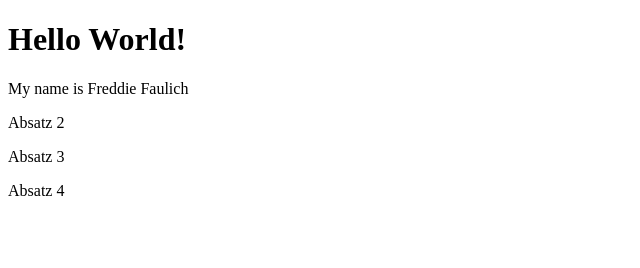
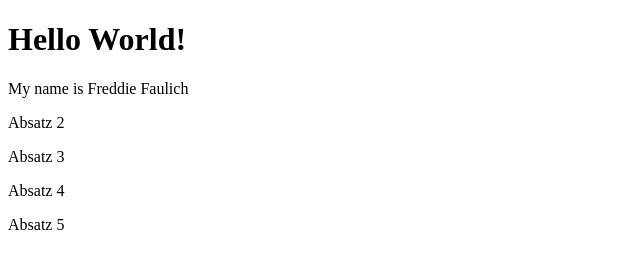
Before and after one commit to janared2102/TestAPL, a plain HTML site: page index.html in a window 1280 px wide. Shown: the full height of the page, 0-640 px from the left. Drawn offline with Linux system fonts and the light colour scheme.

Commit message:
6. check in

```diff
--- a/index.html
+++ b/index.html
@@ -10,5 +10,6 @@
 <p>Absatz 2</p>
 <p>Absatz 3</p>
 <p>Absatz 4</p>
+<p>Absatz 5</p>
 </body>
 </html>
```
